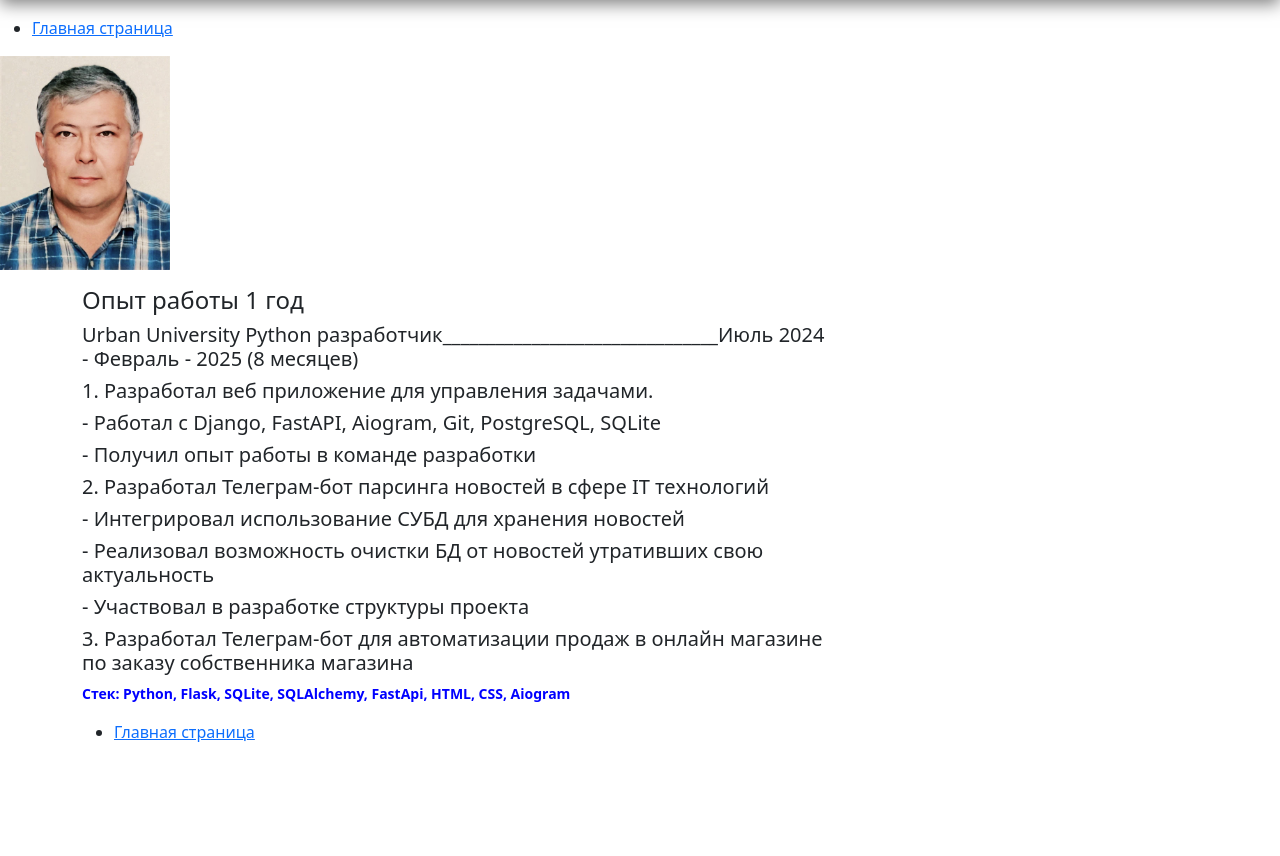
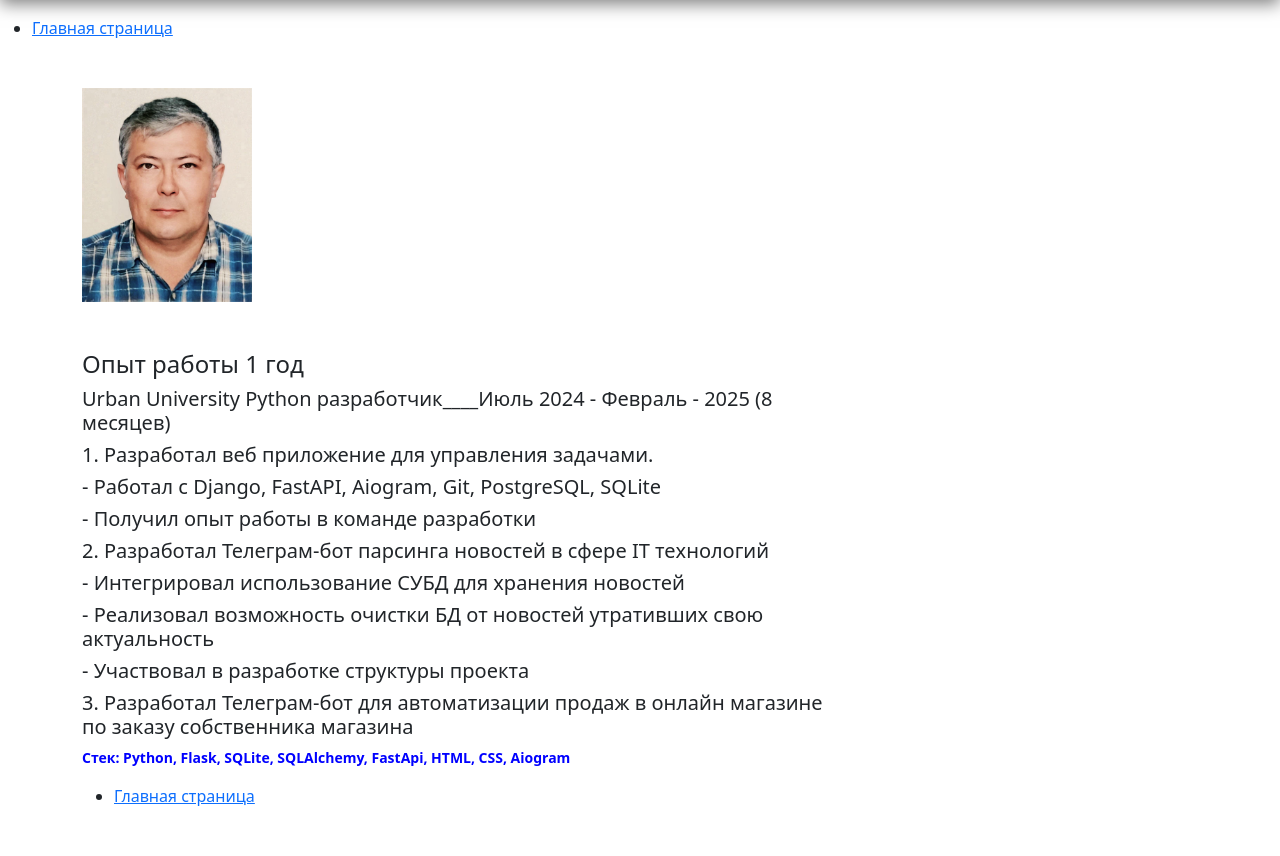
Before and after one commit to Enots21/Portfolio_Daniel_Viktor, a FastAPI app: page /viktor in a window 1280 px wide. Shown: the part 146-1002 px from the top of the page. Before the commit the page ends 888 px from the top, so only its background shows below. Run offline with FastAPI, Linux system fonts and the light colour scheme.

Commit message:
добавил контент оформил главную страницу

```diff
--- a/app/templates/Viktor.html
+++ b/app/templates/Viktor.html
@@ -35,17 +35,17 @@
     <!-- Вставка фотографии -->
 <p>
 </p>
-<!-main class="container my-3">
+<main class="container my-5">
     <div class="col-md-4">
         <img src="{{ image_url }}" alt="Фотография Виктора" width="170">
     </div>
-<!-/main>
+</main>
 
 <!-- Основное содержимое -->
-<main class="container my-3" >
+<main class="container my-5" >
   <div class="col-md-8">
     <h4>Опыт работы 1 год</h4>
-    <h5>Urban University Python разработчик_______________________________Июль 2024 - Февраль - 2025 (8 месяцев)</h5>
+    <h5>Urban University Python разработчик____Июль 2024 - Февраль - 2025 (8 месяцев)</h5>
     <h5>1. Разработал веб приложение для управления задачами. </h5>
     <h5> - Работал с Django, FastAPI, Aiogram, Git, PostgreSQL, SQLite</h5>
     <h5> - Получил опыт работы в команде разработки</h5>
```
